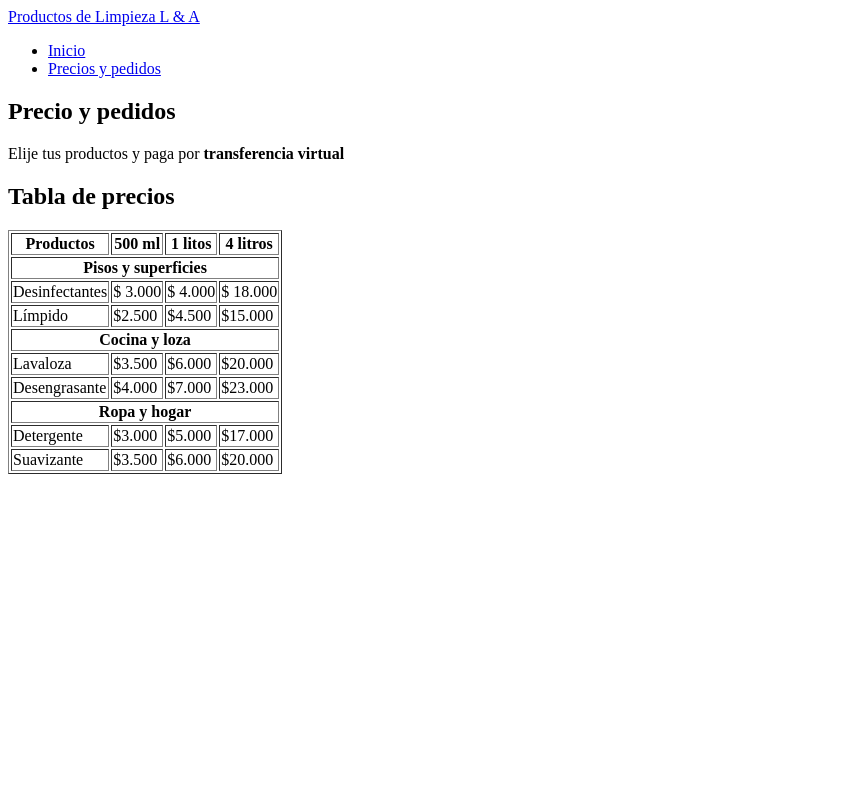
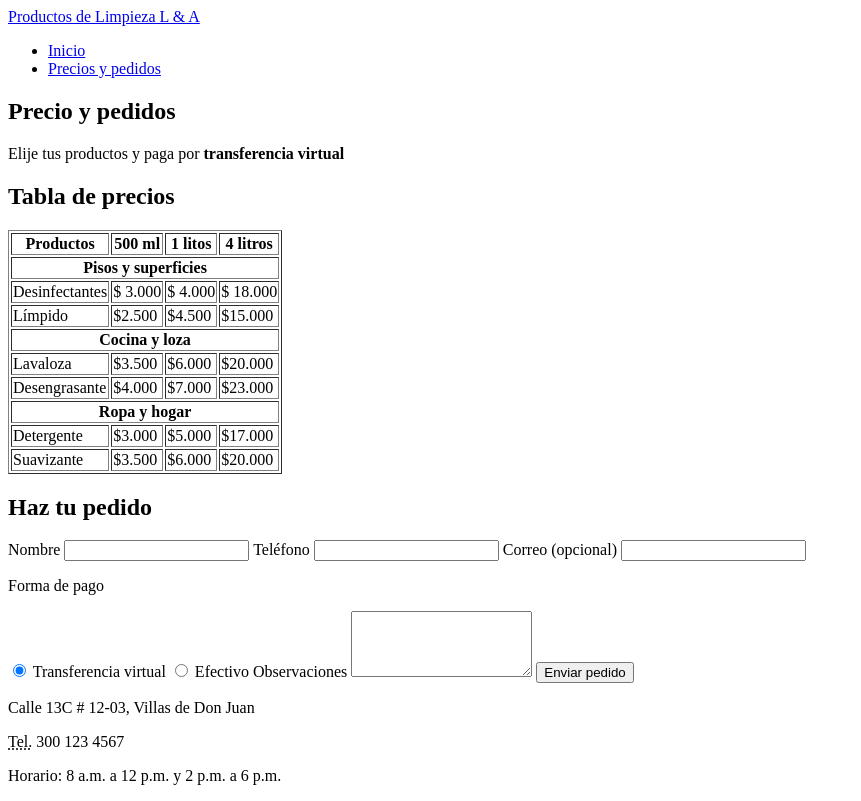
Before and after one commit to Yeffry-Vargas/Sitio_web_negocio_local, a plain HTML site: page pedidos.html in a window 1280 px wide. Shown: the whole page, without its empty margins (0-861 px from the left). Drawn offline with Linux system fonts and the light colour scheme; files that its build step writes are made by us from their sources.

Commit message:
feat: :sparkles: Se agrego el formulario de pedido en pedidos.html
Se agrego mas opciones y los pedidos en pedidos.html

```diff
--- a/pedidos.html
+++ b/pedidos.html
@@ -85,9 +85,40 @@
                     <td>$20.000</td>
                 </tr>
             </table>
+        </section>
 
+        <section id="pedidos">
+            <h2>Haz tu pedido</h2>
+            <form action="#" method="get">
+
+                <label for="nombre">Nombre</label>
+                <input type="text" id="nombre" name="nombre" required>
+
+                <label for="telefono">Teléfono</label>
+                <input type="tel" id="telefono" name="telefono" required>
+
+                <label for="correo">Correo (opcional)</label>
+                <input type="email" id="correo" name="correo">
+
+                <p>Forma de pago</p>
+                <input type="radio" id="transferencia" name="pago" value="transferencia" checked>
+                <label for="transferencia">Transferencia virtual</label>
+                <input type="radio" id="efectivo" name="pago" value="efectivo">
+                <label for="efectivo">Efectivo</label>
+
+                <label for="observaciones">Observaciones</label>
+                <textarea id="observaciones" name="observaciones" rows="4"></textarea>
+
+                <button type="submit">Enviar pedido</button>
+            </form>
         </section>
     </main>
 
+    <footer>
+        <p>Calle 13C # 12-03, Villas de Don Juan</p>
+        <p><abbr title="Teléfono">Tel.</abbr> 300 123 4567</p>
+        <p>Horario: 8 a.m. a 12 p.m. y 2 p.m. a 6 p.m. </p>
+    </footer>
+
 </body>
 </html>
```
